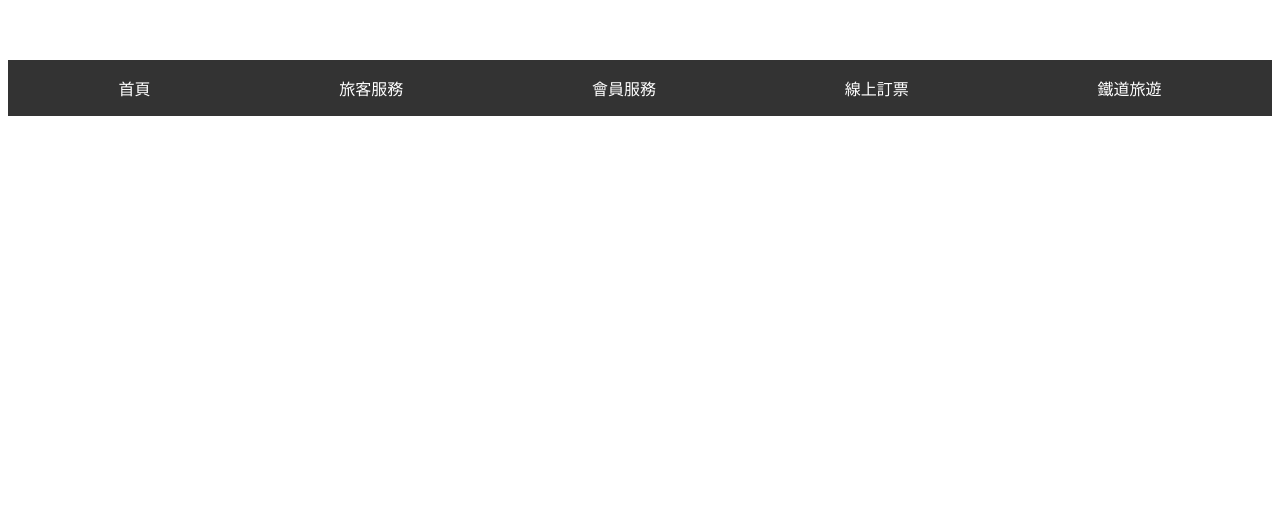
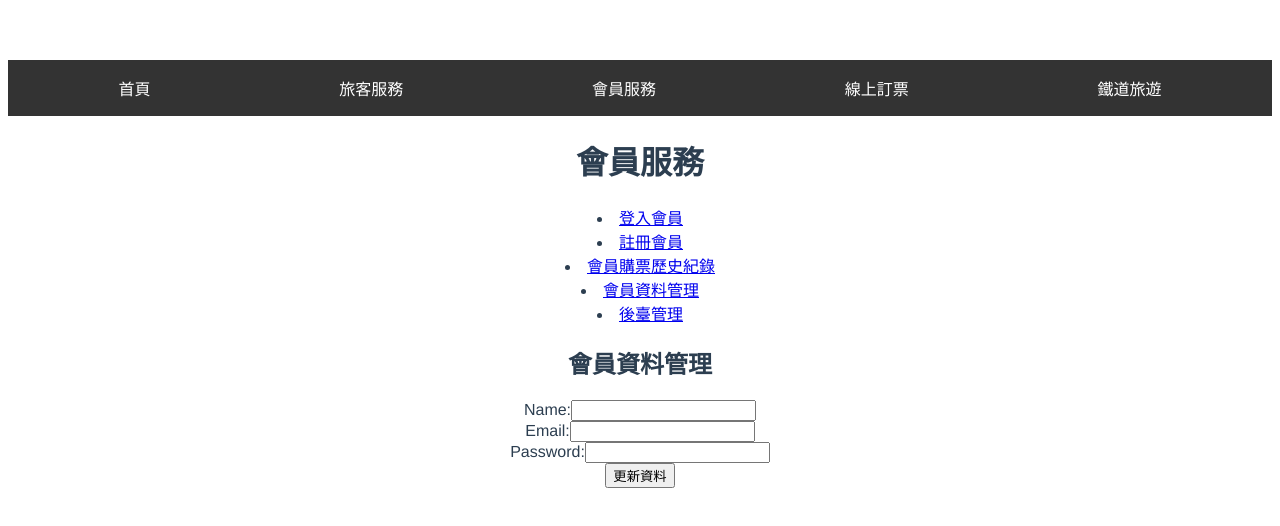
Before and after one commit to TommyWU-20170416/ticket-simulator, a Vue app in the folder ticket-simulator-web/: page /member/profile in a window 1280 px wide. Shown: the top 526 px of the page. Built offline with nearby package versions, Linux system fonts and the light colour scheme.

Commit message:
[20240820] frontend: 設計訂票、會員服務

```diff
--- a/ticket-simulator-web/src/views/MemberView.vue
+++ b/ticket-simulator-web/src/views/MemberView.vue
@@ -0,0 +1,21 @@
+<template>
+  <div>
+    <h1>會員服務</h1>
+    <li><router-link to="/member/signin">登入會員</router-link></li>
+    <li><router-link to="/member/register">註冊會員</router-link></li>
+    <li><router-link to="/member/history">會員購票歷史紀錄</router-link></li>
+    <li><router-link to="/member/profile">會員資料管理</router-link></li>
+    <li><router-link to="/member/management">後臺管理</router-link></li>
+    <router-view />
+  </div>
+</template>
+
+<script>
+export default {
+  name: 'MemberView'
+}
+</script>
+
+<style scoped>
+/* 添加一些基本樣式 */
+</style>
--- a/ticket-simulator-web/src/views/TicketView.vue
+++ b/ticket-simulator-web/src/views/TicketView.vue
@@ -0,0 +1,113 @@
+<template>
+  <div>
+    <h1>線上訂票</h1>
+    <form @submit.prevent="searchTickets">
+      <div>
+        <label for="username">使用者名稱:</label>
+        <input type="text" id="username" v-model="username" required />
+      </div>
+      <div>
+        <label for="departure">出發站:</label>
+        <input type="text" id="departure" v-model="departure" required />
+      </div>
+      <div>
+        <label for="arrival">抵達站:</label>
+        <input type="text" id="arrival" v-model="arrival" required />
+      </div>
+      <div>
+        <label for="ticketCount">票數:</label>
+        <input type="number" id="ticketCount" v-model="ticketCount" required min="1" />
+      </div>
+      <button type="submit">查詢</button>
+    </form>
+
+    <div v-if="tickets.length > 0">
+      <h2>查詢結果</h2>
+      <table>
+        <thead>
+          <tr>
+            <th>車種車次</th>
+            <th>出發時間</th>
+            <th>抵達時間</th>
+            <th>旅程時間</th>
+            <th>全票(單張)價錢</th>
+          </tr>
+        </thead>
+        <tbody>
+          <tr v-for="ticket in tickets" :key="ticket.id">
+            <td>{{ ticket.trainType }}</td>
+            <td>{{ ticket.departureTime }}</td>
+            <td>{{ ticket.arrivalTime }}</td>
+            <td>{{ ticket.duration }}</td>
+            <td>{{ ticket.price }}</td>
+          </tr>
+        </tbody>
+      </table>
+    </div>
+  </div>
+</template>
+
+<script>
+import { ref } from 'vue'
+
+export default {
+  name: 'TicketView',
+  setup() {
+    const username = ref('')
+    const departure = ref('')
+    const arrival = ref('')
+    const ticketCount = ref(1)
+    const tickets = ref([])
+
+    const searchTickets = () => {
+      // 模擬查詢結果
+      tickets.value = [
+        {
+          id: 1,
+          trainType: '高鐵123',
+          departureTime: '08:00',
+          arrivalTime: '10:00',
+          duration: '2小時',
+          price: '1000元'
+        },
+        {
+          id: 2,
+          trainType: '高鐵456',
+          departureTime: '09:00',
+          arrivalTime: '11:00',
+          duration: '2小時',
+          price: '1000元'
+        }
+      ]
+    }
+
+    return {
+      username,
+      departure,
+      arrival,
+      ticketCount,
+      tickets,
+      searchTickets
+    }
+  }
+}
+</script>
+
+<style scoped>
+/* 添加一些基本樣式 */
+form div {
+  margin-bottom: 10px;
+}
+table {
+  width: 100%;
+  border-collapse: collapse;
+}
+th,
+td {
+  border: 1px solid #ddd;
+  padding: 8px;
+}
+th {
+  background-color: #f2f2f2;
+}
+</style>
--- /dev/null
+++ b/ticket-simulator-web/src/views/member/HistoryView.vue
@@ -0,0 +1,29 @@
+<template>
+  <div>
+    <h2>會員購票歷史紀錄</h2>
+    <ul>
+      <li v-for="record in ticketHistory" :key="record.id">
+        {{ record.date }} - {{ record.details }}
+      </li>
+    </ul>
+  </div>
+</template>
+
+<script>
+export default {
+  name: 'HistoryView',
+  data() {
+    return {
+      ticketHistory: [
+        // 假數據，應該從 API 獲取
+        { id: 1, date: '2023-01-01', details: '台北到高雄' },
+        { id: 2, date: '2023-02-01', details: '台中到台南' }
+      ]
+    }
+  }
+}
+</script>
+
+<style scoped>
+/* 添加一些基本樣式 */
+</style>
--- /dev/null
+++ b/ticket-simulator-web/src/views/member/ManagementView.vue
@@ -0,0 +1,32 @@
+<template>
+    <div>
+        <h2>後臺管理</h2>
+        <!-- 這裡可以新增更多的管理功能 -->
+    </div>
+</template>
+
+<script>
+import { ref } from 'vue';
+
+export default {
+    name: 'ManagementView',
+    setup() {
+        // 這裡可以新增更多的資料屬性
+        const data = ref(null);
+
+        // 這裡可以新增更多的方法
+        const methods = {
+            // ...
+        };
+
+        return {
+            data,
+            methods
+        };
+    }
+}
+</script>
+
+<style scoped>
+/* 這裡可以新增樣式 */
+</style>
--- /dev/null
+++ b/ticket-simulator-web/src/views/member/ProfileView.vue
@@ -0,0 +1,42 @@
+<template>
+  <div>
+    <h2>會員資料管理</h2>
+    <form @submit.prevent="updateProfile">
+      <div>
+        <label for="name">Name:</label>
+        <input type="text" id="name" v-model="name" required />
+      </div>
+      <div>
+        <label for="email">Email:</label>
+        <input type="email" id="email" v-model="email" required />
+      </div>
+      <div>
+        <label for="password">Password:</label>
+        <input type="password" id="password" v-model="password" />
+      </div>
+      <button type="submit">更新資料</button>
+    </form>
+  </div>
+</template>
+
+<script>
+export default {
+  name: 'ProfileView',
+  data() {
+    return {
+      name: '',
+      email: '',
+      password: ''
+    }
+  },
+  methods: {
+    updateProfile() {
+      // 處理更新資料邏輯
+    }
+  }
+}
+</script>
+
+<style scoped>
+/* 添加一些基本樣式 */
+</style>
--- /dev/null
+++ b/ticket-simulator-web/src/views/member/RegisterView.vue
@@ -0,0 +1,44 @@
+<template>
+  <div>
+    <h2>註冊會員</h2>
+    <form @submit.prevent="register">
+      <div>
+        <label for="email">Email:</label>
+        <input type="email" id="email" v-model="email" required />
+      </div>
+      <div>
+        <label for="password">Password:</label>
+        <input type="password" id="password" v-model="password" required />
+      </div>
+      <div>
+        <label for="confirmPassword">Confirm Password:</label>
+        <input type="password" id="confirmPassword" v-model="confirmPassword" required />
+      </div>
+      <button type="submit">註冊</button>
+    </form>
+  </div>
+</template>
+
+<script>
+export default {
+  name: 'RegisterView',
+  data() {
+    return {
+      email: '',
+      password: '',
+      confirmPassword: ''
+    }
+  },
+  methods: {
+    register() {
+      // 處理註冊邏輯
+      // 成功後導航到登入頁面
+      this.$router.push('/member/signin')
+    }
+  }
+}
+</script>
+
+<style scoped>
+/* 添加一些基本樣式 */
+</style>
--- /dev/null
+++ b/ticket-simulator-web/src/views/member/SignInView.vue
@@ -0,0 +1,48 @@
+<template>
+  <div>
+    <h2>登入會員</h2>
+    <form @submit.prevent="signIn">
+      <div>
+        <label for="email">Email:</label>
+        <input id="email" v-model="email" />
+        <!-- <input type="email" id="email" v-model="email" required /> 這個會擋檢核先註解 -->
+      </div>
+      <div>
+        <label for="password">Password:</label>
+        <input id="password" v-model="password" />
+        <!-- <input type="password" id="password" v-model="password" required /> 這個會擋檢核先註解  -->
+      </div>
+      <button type="submit">登入</button>
+    </form>
+  </div>
+</template>
+
+<script>
+import { ref } from 'vue'
+import { useRouter } from 'vue-router' // Import the useRouter function from vue-router
+
+export default {
+  name: 'SignInView',
+  setup() {
+    const email = ref('')
+    const password = ref('')
+    const router = useRouter() // Create a router object using the useRouter function
+
+    const signIn = () => {
+      // 處理登入邏輯
+      // 成功後導航到會員頁面
+      router.push('/member/history') // Use the router object to navigate to the '/member/history' route
+    }
+
+    return {
+      email,
+      password,
+      signIn
+    }
+  }
+}
+</script>
+
+<style scoped>
+/* 添加一些基本樣式 */
+</style>
```
Also changed, not shown: ticket-simulator-web/src/router/index.js (+26 -1 lines).
